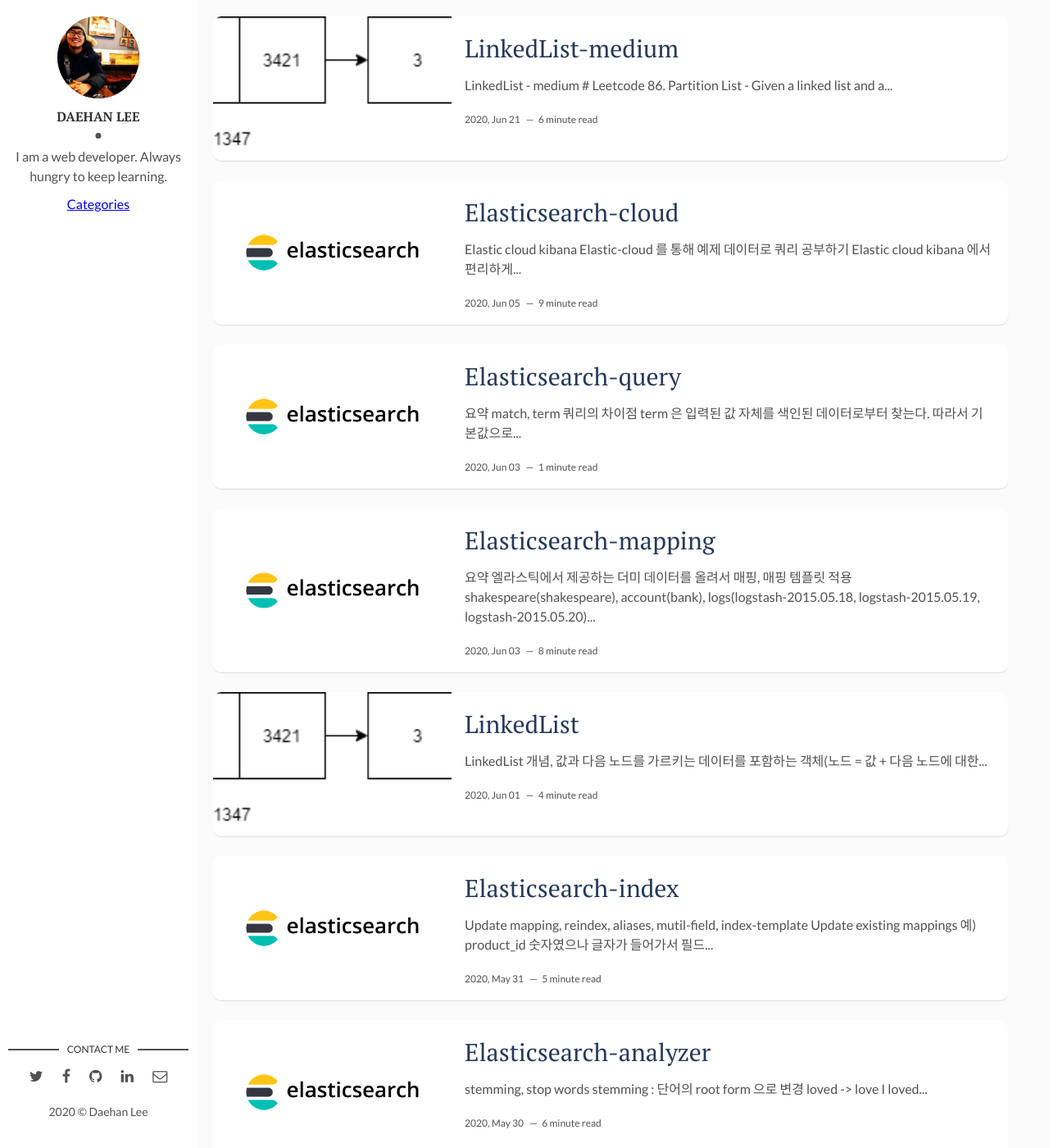
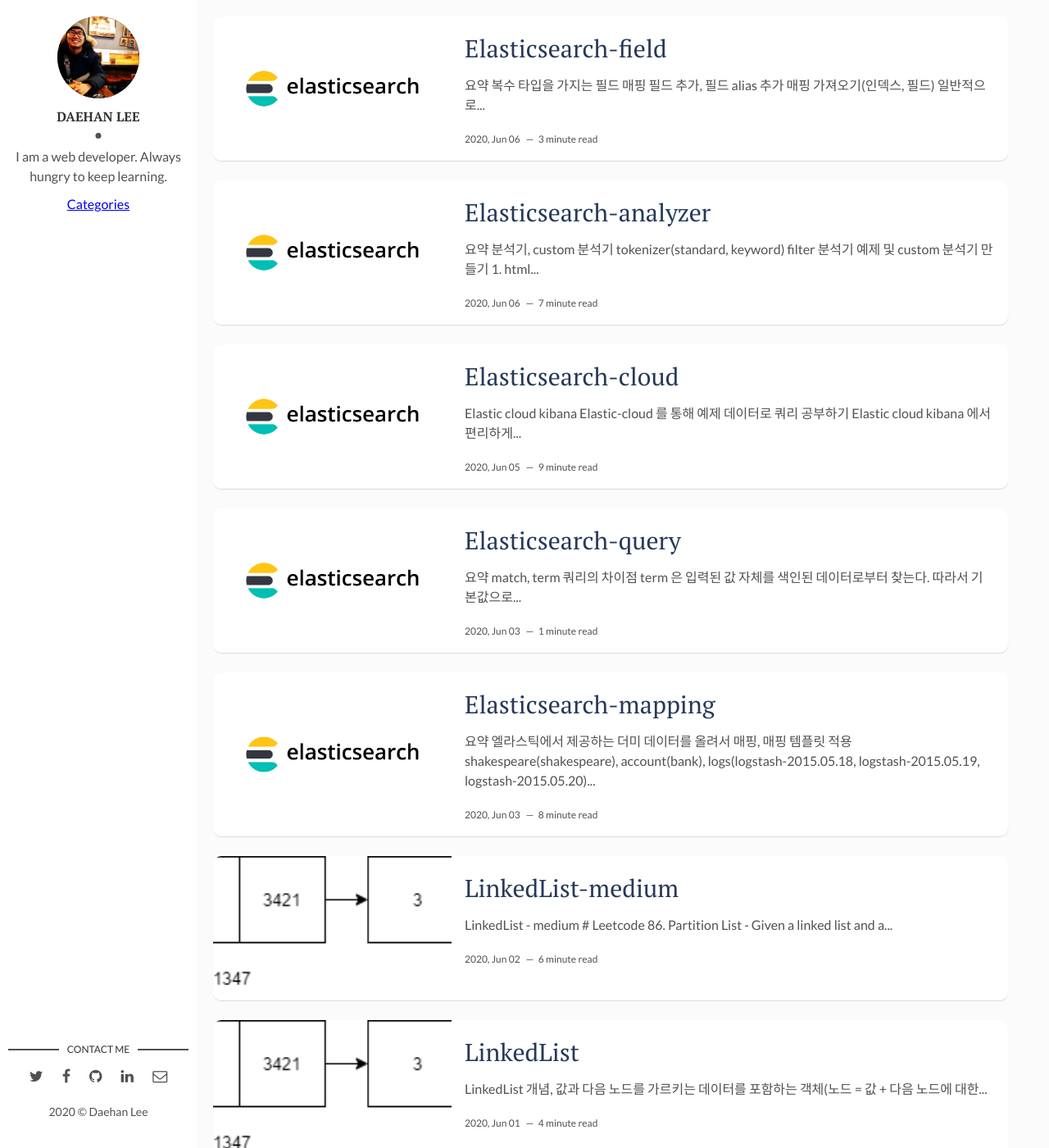
Before and after one commit to Foxlee1015/blog, a Jekyll site: the page built from index.html, in a window 1280 px wide and 1400 px high. Shown: the whole window at 82% size. Built offline with Jekyll 4.4.1, drawn with Linux system fonts in a browser that asks for light colours; the list of posts is cut into pages by our own code; some of the changed lines change nothing that is shown; some of the changed text lies outside the part shown.

Commit message:
post: elasticsearch analyzer and field

```diff
--- a/_posts/2020-06-02-linkedList-medium.markdown
+++ b/_posts/2020-06-02-linkedList-medium.markdown
@@ -1,7 +1,7 @@
 ---
 layout: post
 title: LinkedList-medium
-date: 2020-06-21 12:00:00 +0300
+date: 2020-06-02 12:00:00 +0300
 description: "LinkedList"
 tags: [algorithm, linkedList]
 img: linkedlist.png
--- /dev/null
+++ b/_posts/2020-06-07-elasticsearch-analyzer.markdown
@@ -0,0 +1,468 @@
+---
+layout: post
+title: Elasticsearch-analyzer
+date: 2020-06-07 00:00:00 +0300
+description: "Elasticsearch-analyzer"
+tags: [elasticsearch]
+img: elasticsearch.png
+---
+
+## 요약
+* 분석기, custom 분석기
+* tokenizer(standard, keyword)
+* filter
+
+
+
+## 분석기 예제 및 custom 분석기 만들기
+
+{% highlight ruby %}
+
+1. html tag 삭제하는 분석기
+POST /_analyze
+{
+  "char_filter": ["html_strip"],
+  "text": "I&apos;m in a <em>good</em> mood&nbsp;-&nbsp;and I <strong>love</strong> açaí!"
+}
+응답
+{
+  "tokens" : [
+    {
+      "token" : "I'm in a good mood - and I love açaí!",
+      "start_offset" : 0,
+      "end_offset" : 78,
+      "type" : "word",
+      "position" : 0
+    }
+  ]
+}
+
+2. 분석기에 토크나이저 추가
+POST /_analyze
+{
+  "char_filter": ["html_strip"],
+  "tokenizer": "standard",
+  "text": "I&apos;m in a <em>good</em> mood&nbsp;-&nbsp;and I <strong>love</strong> açaí!"
+}
+응답
+{
+  "tokens" : [
+    {
+      "token" : "I'm",
+      "start_offset" : 0,
+      "end_offset" : 8,
+      "type" : "<ALPHANUM>",
+      "position" : 0
+    },
+    {
+      "token" : "in",
+      "start_offset" : 9,
+      "end_offset" : 11,
+      "type" : "<ALPHANUM>",
+      "position" : 1
+    },
+    {
+      "token" : "a",
+      "start_offset" : 12,
+      "end_offset" : 13,
+      "type" : "<ALPHANUM>",
+      "position" : 2
+    },
+    {
+      "token" : "good",
+      "start_offset" : 18,
+      "end_offset" : 27,
+      "type" : "<ALPHANUM>",
+      "position" : 3
+    },
+    {
+      "token" : "mood",
+      "start_offset" : 28,
+      "end_offset" : 32,
+      "type" : "<ALPHANUM>",
+      "position" : 4
+    },
+    {
+      "token" : "and",
+      "start_offset" : 45,
+      "end_offset" : 48,
+      "type" : "<ALPHANUM>",
+      "position" : 5
+    },
+    {
+      "token" : "I",
+      "start_offset" : 49,
+      "end_offset" : 50,
+      "type" : "<ALPHANUM>",
+      "position" : 6
+    },
+    {
+      "token" : "love",
+      "start_offset" : 59,
+      "end_offset" : 72,
+      "type" : "<ALPHANUM>",
+      "position" : 7
+    },
+    {
+      "token" : "açaí",
+      "start_offset" : 73,
+      "end_offset" : 77,
+      "type" : "<ALPHANUM>",
+      "position" : 8
+    }
+  ]
+}
+3. lowercase 토큰 필터 추가
+
+POST /_analyze
+{
+  "char_filter": ["html_strip"],
+  "tokenizer": "standard",
+  "filter": [
+    "lowercase"
+  ],
+  "text": "I&apos;m in a <em>good</em> mood&nbsp;-&nbsp;and I <strong>love</strong> açaí!"
+}
+응답
+{
+  "tokens" : [
+    {
+      "token" : "i'm",
+      "start_offset" : 0,
+      "end_offset" : 8,
+      "type" : "<ALPHANUM>",
+      "position" : 0
+    },
+    {
+      "token" : "in",
+      "start_offset" : 9,
+      "end_offset" : 11,
+      "type" : "<ALPHANUM>",
+      "position" : 1
+    },
+    {
+      "token" : "a",
+      "start_offset" : 12,
+      "end_offset" : 13,
+      "type" : "<ALPHANUM>",
+      "position" : 2
+    },
+    {
+      "token" : "good",
+      "start_offset" : 18,
+      "end_offset" : 27,
+      "type" : "<ALPHANUM>",
+      "position" : 3
+    },
+    {
+      "token" : "mood",
+      "start_offset" : 28,
+      "end_offset" : 32,
+      "type" : "<ALPHANUM>",
+      "position" : 4
+    },
+    {
+      "token" : "and",
+      "start_offset" : 45,
+      "end_offset" : 48,
+      "type" : "<ALPHANUM>",
+      "position" : 5
+    },
+    {
+      "token" : "i",
+      "start_offset" : 49,
+      "end_offset" : 50,
+      "type" : "<ALPHANUM>",
+      "position" : 6
+    },
+    {
+      "token" : "love",
+      "start_offset" : 59,
+      "end_offset" : 72,
+      "type" : "<ALPHANUM>",
+      "position" : 7
+    },
+    {
+      "token" : "açaí",
+      "start_offset" : 73,
+      "end_offset" : 77,
+      "type" : "<ALPHANUM>",
+      "position" : 8
+    }
+  ]
+}
+4. stop 토큰 필터 -> 영어 stop words 제거
+POST /_analyze
+{
+  "char_filter": ["html_strip"],
+  "tokenizer": "standard",
+  "filter": [
+    "lowercase",
+    "stop"
+  ],
+  "text": "I&apos;m in a <em>good</em> mood&nbsp;-&nbsp;and I <strong>love</strong> açaí!"
+}
+응답
+{
+  "tokens" : [
+    {
+      "token" : "i'm",
+      "start_offset" : 0,
+      "end_offset" : 8,
+      "type" : "<ALPHANUM>",
+      "position" : 0
+    },
+    {
+      "token" : "good",
+      "start_offset" : 18,
+      "end_offset" : 27,
+      "type" : "<ALPHANUM>",
+      "position" : 3
+    },
+    {
+      "token" : "mood",
+      "start_offset" : 28,
+      "end_offset" : 32,
+      "type" : "<ALPHANUM>",
+      "position" : 4
+    },
+    {
+      "token" : "i",
+      "start_offset" : 49,
+      "end_offset" : 50,
+      "type" : "<ALPHANUM>",
+      "position" : 6
+    },
+    {
+      "token" : "love",
+      "start_offset" : 59,
+      "end_offset" : 72,
+      "type" : "<ALPHANUM>",
+      "position" : 7
+    },
+    {
+      "token" : "açaí",
+      "start_offset" : 73,
+      "end_offset" : 77,
+      "type" : "<ALPHANUM>",
+      "position" : 8
+    }
+  ]
+}
+
+5. keyword tokenizer
+POST /_analyze
+{
+  "text": "2 guys walk into   a bar, but the third... DUCKS! :-)",
+  "analyzer": "keyword"
+}
+{
+  "tokens" : [
+    {
+      "token" : "2 guys walk into   a bar, but the third... DUCKS! :-)",
+      "start_offset" : 0,
+      "end_offset" : 53,
+      "type" : "word",
+      "position" : 0
+    }
+  ]
+}
+
+{% endhighlight %}
+
+
+## 존재하는 인덱스에 분석기 추가하기
+
+{% highlight ruby %}
+* 인덱스에 설정을 변경하기 위해서 먼저 인덱스를 닫아야 함
+
+POST /news/_close
+
+GET /_cat/indices?v  -> 해당 인덱스의 상태가 닫힌걸 확인할 수 있음
+
+* 분석기 추가
+
+PUT /news/_settings
+{
+  "analysis": {
+    "analyzer": {
+      "my_second_analyzer": {
+        "type": "custom",
+        "tokenizer": "standard",
+        "char_filter": ["html_strip"],
+        "filter": [
+          "lowercase",
+          "stop",
+          "asciifolding"
+        ]
+      }
+    }
+  }
+}
+
+* 분석기 열기
+
+POST /news/_open
+
+* 설정 반영 결과 확인
+
+GET /news/_settings
+{
+  "news" : {
+    "settings" : {
+      "index" : {
+        "number_of_shards" : "1",
+        "provided_name" : "news",
+        "creation_date" : "1591449773246",
+        "analysis" : {
+          "analyzer" : {
+            "my_second_analyzer" : {
+              "filter" : [
+                "lowercase",
+                "stop",
+                "asciifolding"
+              ],
+              "char_filter" : [
+                "html_strip"
+              ],
+              "type" : "custom",
+              "tokenizer" : "standard"
+            }
+          }
+        },
+        "number_of_replicas" : "1",
+        "uuid" : "szUSKu4XSUy_pcxFKz-a5Q",
+        "version" : {
+          "created" : "7070199"
+        }
+      }
+    }
+  }
+}
+
+* 변경된 분석기로 reindex
+
+POST /news/_update_by_query?conflicts=proceed
+
+
+
+{% endhighlight %}
+
+## Es 의 배열 분석 : 텍스트들이 하나로 연결됨
+
+{% highlight ruby %}
+
+
+POST /_analyze
+{
+  "text": ["Strings are simply", "merged together."],
+  "analyzer": "standard"
+}
+응답
+{
+  "tokens" : [
+    {
+      "token" : "strings",
+      "start_offset" : 0,
+      "end_offset" : 7,
+      "type" : "<ALPHANUM>",
+      "position" : 0
+    },
+    {
+      "token" : "are",
+      "start_offset" : 8,
+      "end_offset" : 11,
+      "type" : "<ALPHANUM>",
+      "position" : 1
+    },
+    {
+      "token" : "simply",
+      "start_offset" : 12,
+      "end_offset" : 18,
+      "type" : "<ALPHANUM>",
+      "position" : 2
+    },
+    {
+      "token" : "merged",
+      "start_offset" : 19,
+      "end_offset" : 25,
+      "type" : "<ALPHANUM>",
+      "position" : 3
+    },
+    {
+      "token" : "together",
+      "start_offset" : 26,
+      "end_offset" : 34,
+      "type" : "<ALPHANUM>",
+      "position" : 4
+    }
+  ]
+}
+
+{% endhighlight %}
+
+
+
+## ES 자동(강제) 변환 - coercion
+
+
+{% highlight ruby %}
+
+
+PUT /coercion_test/_doc/1
+{
+  "price": 7.4        -> 숫자로 저장됨 -> 동적 매핑으로 float 으로 설정됨
+}
+
+
+PUT /coercion_test/_doc/2
+{
+  "price": "7.4"   -> 문자열로 저장됨
+}
+
+PUT /coercion_test/_doc/3
+{
+  "price": "7.4m"   ->  에러
+}
+에러 : "failed to parse field [price] of type [float] in document with id '3'. Preview of field's value: '7.4m'"
+
+
+GET /coercion_test/_doc/2
+  "_source" : {
+    "price" : "7.4"
+  }   -> 사용자가 보는 건 입력된 정보이지만 숫자 7.4로 저장되어 있으며
+
+GET /coercion_test/_search
+{
+  "query": {
+    "match" : {
+      "price": 7.4
+    }
+  }
+}
+응답으로 1, 2번 모두 검색됨
+
+{% endhighlight %}
+
+
+## standard 분석기 api
+
+{% highlight ruby %}
+
+POST /_analyze
+{
+  "text": "2 guys walk into   a bar, but the third... DUCKS! :-)",
+  "analyzer": "standard"
+}
+
+POST /_analyze
+{
+  "text": "2 guys walk into   a bar, but the third... DUCKS! :-)",
+  "char_filter": [],
+  "tokenizer": "standard",
+  "filter": ["lowercase"]
+}
+
+위 text 의 분석 결과는 동일함
+
+{% endhighlight %}
--- /dev/null
+++ b/_posts/2020-06-07-elasticsearch-field.markdown
@@ -0,0 +1,179 @@
+---
+layout: post
+title: Elasticsearch-field
+date: 2020-06-07 00:00:00 +0300
+description: "Elasticsearch-field"
+tags: [elasticsearch]
+img: elasticsearch.png
+---
+
+## 요약
+* 복수 타입을 가지는 필드 매핑
+* 필드 추가, 필드 alias 추가
+* 매핑 가져오기(인덱스, 필드)
+* 일반적으로 필드 매핑은 업데이트는 불가(추가만 가능) 하지만  ignore_above 등은 가능함
+* 객체의 dot notation
+
+## 복수 타입을 가지는 필드 매핑
+
+{% highlight ruby %}
+
+PUT /multi_field_test
+{
+  "mappings": {
+    "properties": {
+      "description": {
+        "type": "text"
+      },
+      "ingredients": {
+        "type": "text",
+        "fields": {
+          "keyword": {
+            "type": "keyword"
+          }
+        }
+      }
+    }
+  }
+}
+
+POST /multi_field_test/_doc
+{
+  "description": "To make this spaghetti carbonara, you first need to...",
+  "ingredients": ["Spaghetti", "Bacon", "Eggs"]
+}
+
+GET /multi_field_test/_search
+{
+  "query": {
+    "match": {
+      "ingredients": "Spaghetti"
+    }
+  }
+}
+
+GET /multi_field_test/_search
+{
+  "query": {
+    "term": {
+      "ingredients.keyword": "Spaghetti"   -> o
+    }
+  }
+}
+
+
+GET /multi_field_test/_search
+{
+  "query": {
+    "term": {
+      "ingredients": "Spaghetti"   -> x
+    }
+  }
+}
+
+{% endhighlight %}
+
+## 필드 추가하기
+
+{% highlight ruby %}
+
+* 인덱스 생성 전
+
+PUT /articles
+{
+  "mappings": {
+    "properties": {
+      "rating": { "type": "float" },
+      "content": { "type": "text" },
+      "article_id": { "type": "integer" },
+      "author": {
+        "properties": {
+          "first_name": { "type": "text" },
+          "last_name": { "type": "text" },
+          "email": { "type": "keyword" }
+        }
+      }
+    }
+  }
+}
+* 이미 존재하는 인덱스(존재하지 않을  시 에러 뜸)
+PUT /articles/_mapping
+{
+  "properties": {
+    "created_at": {
+      "type": "date"
+    }
+  }
+}
+
+{% endhighlight %}
+
+## 필드 aliases 추가하기
+
+{% highlight ruby %}
+
+* 뉴스 인덱스의 본문인 text 필드에 content alias 추가하기
+
+PUT /news/_mapping
+{
+  "properties": {
+    "content": {
+      "type": "alias",
+      "path": "text"
+    }
+  }
+}
+
+* 저장시 content 필드로 지정하여 저장하면 text에 변경되어 text 에 저장되며
+* 검색시 content 필드는 text로 변경하여 text에서 검색함
+
+* 아래 두개의 쿼리는 같은 결과가 나옴
+GET /news/_search
+{
+  "query": {
+    "match": {
+      "text": "tech"
+    }
+  }
+}
+
+GET /news/_search
+{
+  "query": {
+    "match": {
+      "content": "tech"
+    }
+  }
+}
+
+{% endhighlight %}
+
+## 매핑 가져오기
+
+{% highlight ruby %}
+
+GET /news/_mapping
+GET /news/_mapping/field/title
+GET /news/_mapping/field/author.email
+
+{% endhighlight %}
+
+## 객체의 dot notation
+
+{% highlight ruby %}
+
+PUT /reviews_dot_notation
+{
+  "mappings": {
+    "properties": {
+      "rating": { "type": "float" },
+      "content": { "type": "text" },
+      "product_id": { "type": "integer" },
+      "author.first_name": { "type": "text" },
+      "author.last_name": { "type": "text" },
+      "author.email": { "type": "keyword" }
+    }
+  }
+}
+
+{% endhighlight %}
```
Also changed, not shown: _posts/2020-06-06-elasticsearch-cloud.markdown (renamed from _posts/2020-06-04-elasticsearch-cloud.markdown).
